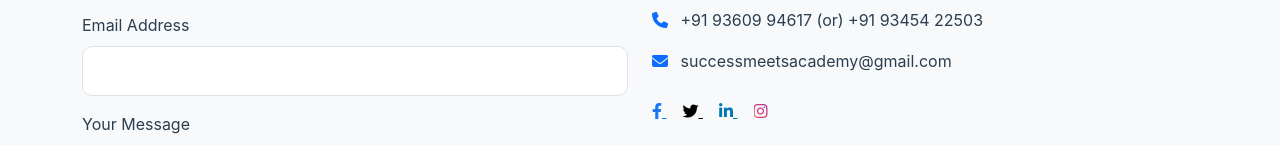
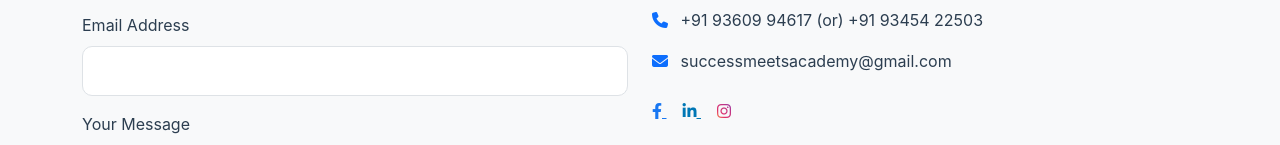
Before and after one commit to RavindharCYS/Academy, a plain HTML site: page index.html in a window 1280 px wide. Shown: the part 3103-3248 px from the top of the page. Drawn offline with nearby package versions, Linux system fonts and the light colour scheme.

Commit message:
Update index.html

```diff
--- a/index.html
+++ b/index.html
@@ -409,9 +409,6 @@
                                 <a href="https://www.facebook.com/share/19ryQbVNLp/" class="me-3" target="_blank" aria-label="Facebook" style="color: #1877F2;">
                                     <i class="fab fa-facebook-f"></i>
                                 </a>
-                                <a href="#" class="me-3" target="_blank" aria-label="Twitter" style="color: #000000;">
-                                    <i class="fab fa-twitter"></i>
-                                </a>
                                 <a href="https://www.linkedin.com/in/success-meets-technology-b0378734b/" class="me-3" target="_blank" aria-label="LinkedIn" style="color: #0077B5;">
                                     <i class="fab fa-linkedin-in"></i>
                                 </a>
```
